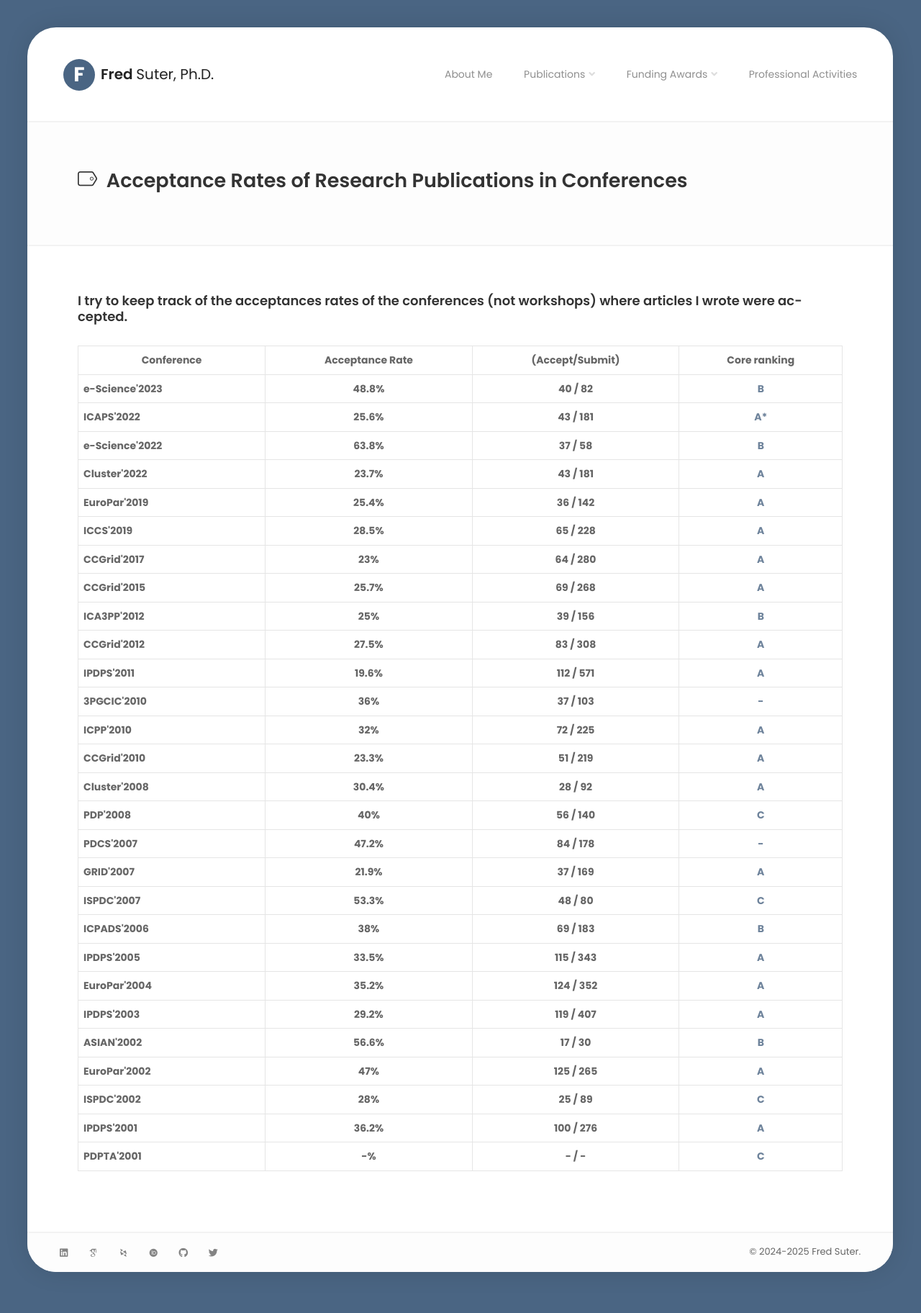
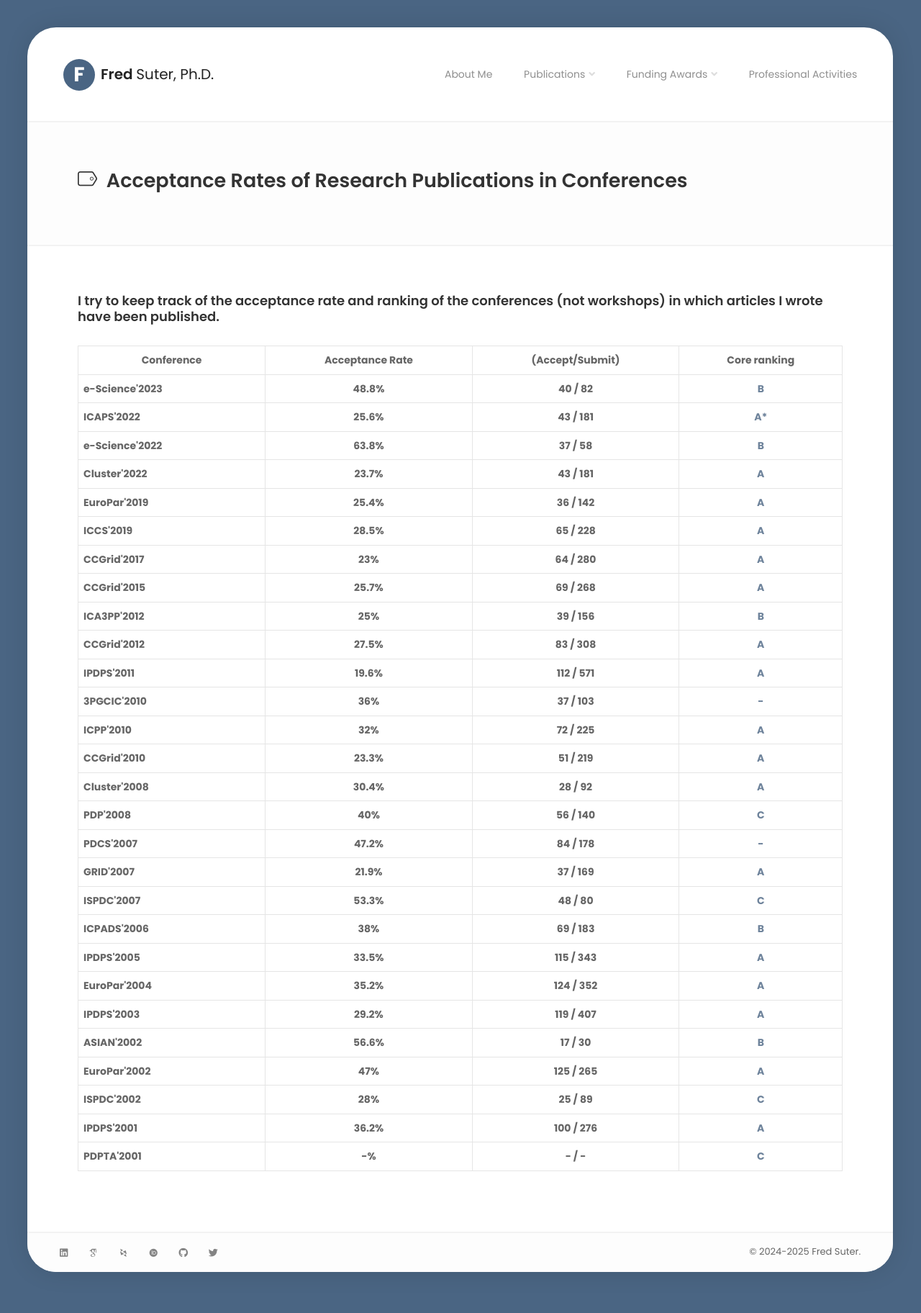
Before and after one commit to frs69wq/fred-suter.github.io, a Jekyll site: the page built from _pages/publications-rates.html, in a window 1280 px wide. Shown: the whole page at 72% size. Built offline with Jekyll 4.4.1, drawn with Linux system fonts in a browser that asks for light colours; some web fonts are replaced.

Commit message:
improve text

```diff
--- a/_pages/publications-rates.html
+++ b/_pages/publications-rates.html
@@ -16,9 +16,9 @@ permalink: /publications-rates.html
 	<div class="row">
 	  <div class="col-xs-12 col-sm-12">
 
-            <h4>I try to keep track of the acceptances rates of the
-	    conferences (not workshops) where articles I wrote were
-	    accepted.<br>&nbsp;<br></h4>
+            <h4>I try to keep track of the acceptance rate and ranking of the
+	    conferences (not workshops) in which articles I wrote have
+	    been published.<br>&nbsp;<br></h4>
 
             <table border="0" cellspacing="1" cellpadding="3">
 	      <tr>
```
